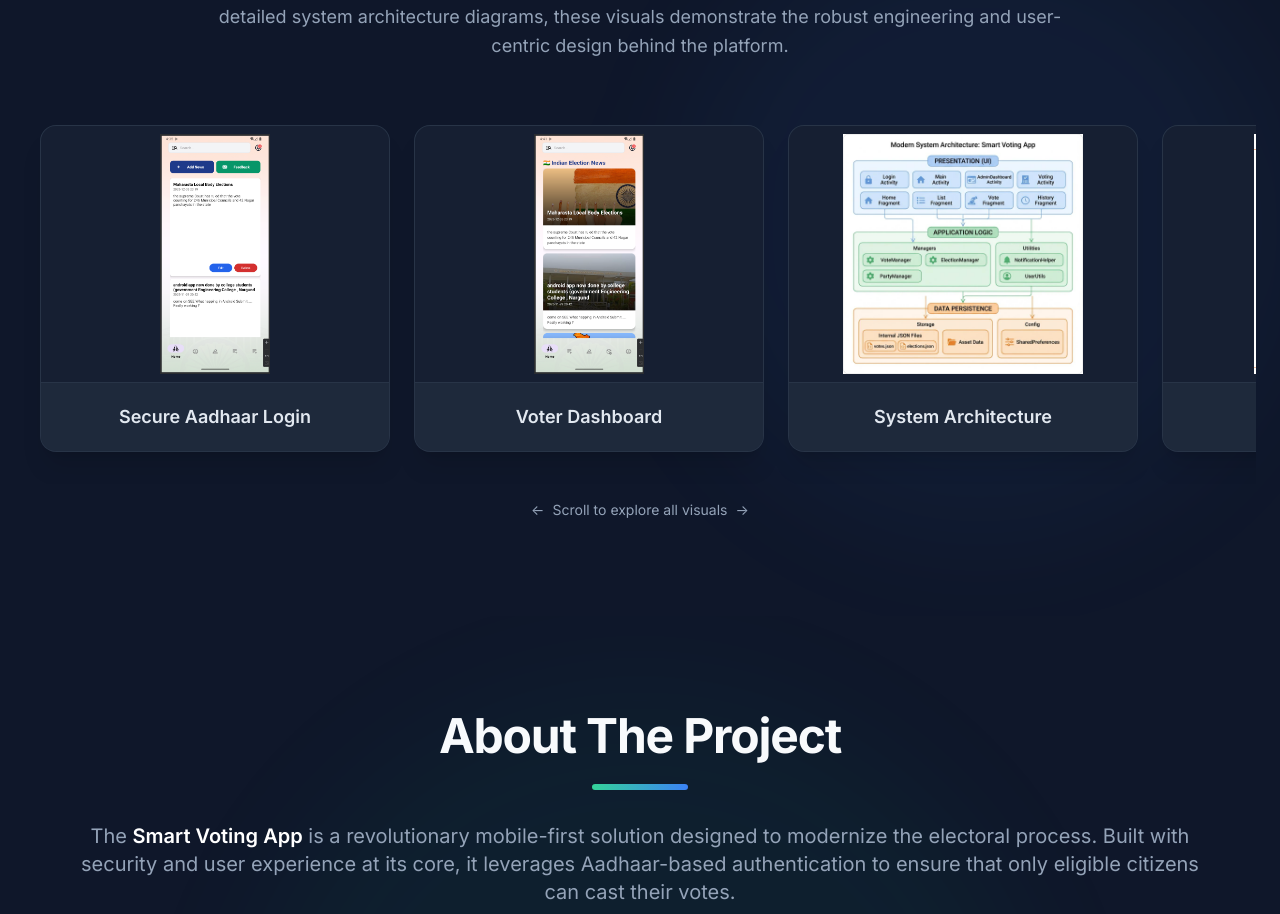
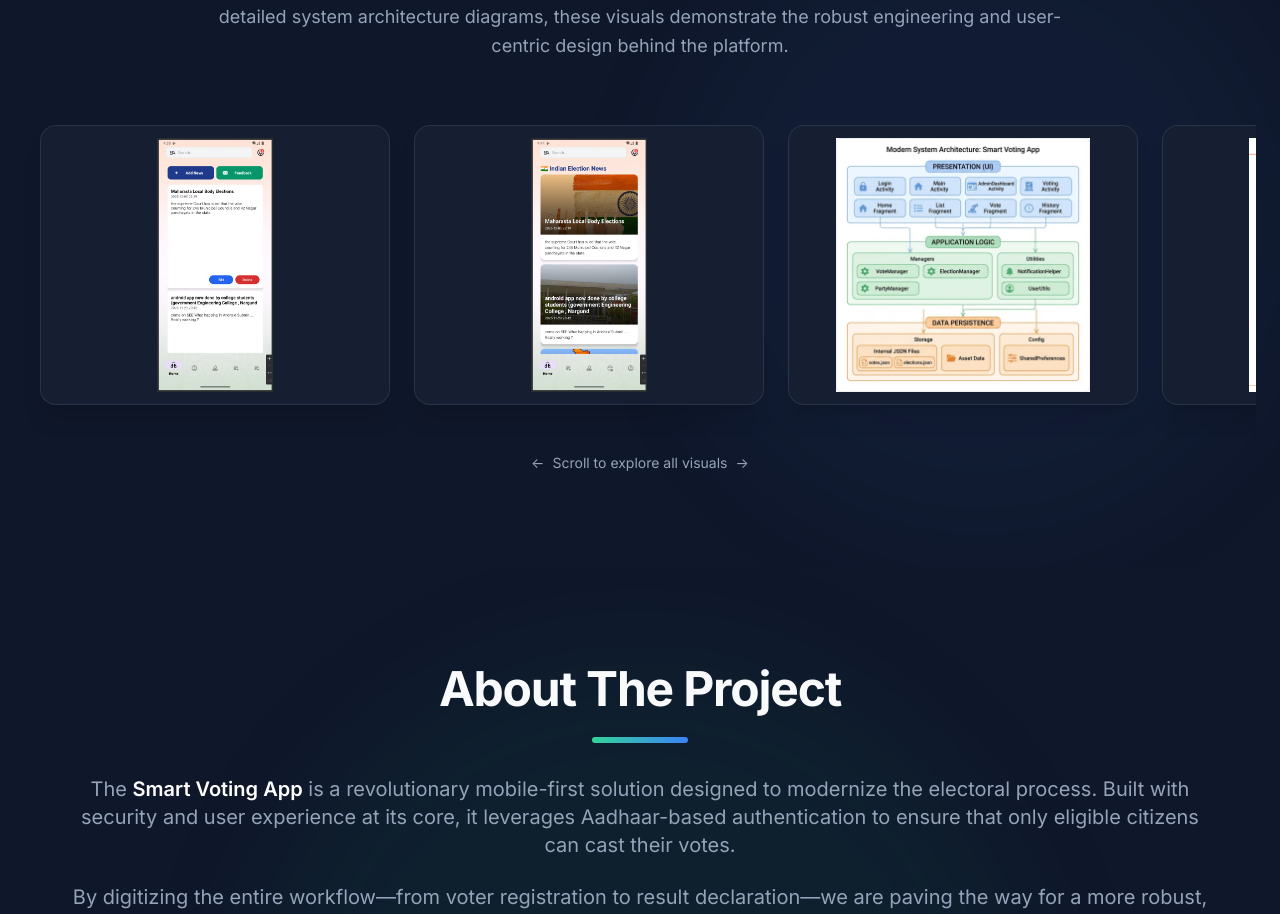
Before and after one commit to naveengoudamk/SmartVotingAppWeb, a React (Vite) app: page / in a window 1280 px wide. Shown: the part 1248-2162 px from the top of the page. Built offline with nearby package versions, Linux system fonts and the light colour scheme.

Commit message:
Remove image titles from gallery - display images only

```diff
--- a/src/components/Gallery.jsx
+++ b/src/components/Gallery.jsx
@@ -2,21 +2,20 @@ import React from 'react';
 
 const Gallery = () => {
     const keyScreens = [
-        { src: '/snap/AppLogin.png', alt: 'Secure Login', title: 'Secure Aadhaar Login' },
-        { src: '/snap/AppDashboard.png', alt: 'User Dashboard', title: 'Voter Dashboard' },
+        { src: '/snap/AppLogin.png', alt: 'Secure Login' },
+        { src: '/snap/AppDashboard.png', alt: 'User Dashboard' },
     ];
 
     const diagrams = [
-        { src: '/snap/SystemArchitecture.jpeg', alt: 'System Architecture', title: 'System Architecture' },
-        { src: '/snap/Flowchart.png', alt: 'Process Flow', title: 'Process Flowchart' },
-        { src: '/snap/use_case_diagram.jpeg', alt: 'Use Case Diagram', title: 'Use Case Diagram' },
-        { src: '/snap/uml_diagram.jpeg', alt: 'UML Diagram', title: 'Class Diagram' },
+        { src: '/snap/SystemArchitecture.jpeg', alt: 'System Architecture' },
+        { src: '/snap/Flowchart.png', alt: 'Process Flow' },
+        { src: '/snap/use_case_diagram.jpeg', alt: 'Use Case Diagram' },
+        { src: '/snap/uml_diagram.jpeg', alt: 'UML Diagram' },
     ];
 
     const screenshots = Array.from({ length: 12 }, (_, i) => ({
         src: `/snap/screenshot_${i + 1}.png`,
-        alt: `App Interface ${i + 1}`,
-        title: `App Interface ${i + 1}`
+        alt: `App Interface ${i + 1}`
     }));
 
     const allImages = [...keyScreens, ...diagrams, ...screenshots];
@@ -48,21 +47,16 @@ const Gallery = () => {
                                 <div
                                     key={index}
                                     className="group relative bg-[var(--color-surface)] rounded-2xl shadow-xl overflow-hidden border border-slate-700/50 hover:border-emerald-500/50 transition-all duration-300 transform hover:-translate-y-2 hover:shadow-2xl hover:shadow-emerald-500/10 flex-shrink-0"
-                                    style={{ width: '350px' }}
+                                    style={{ width: '350px', height: '280px' }}
                                 >
-                                    <div className="overflow-hidden bg-slate-900/50 flex items-center justify-center h-64 relative">
+                                    <div className="w-full h-full overflow-hidden bg-slate-900/50 flex items-center justify-center relative">
                                         <div className="absolute inset-0 bg-gradient-to-t from-slate-900/80 to-transparent opacity-0 group-hover:opacity-100 transition-opacity duration-300 z-10"></div>
                                         <img
                                             src={img.src}
                                             alt={img.alt}
-                                            className="w-full h-full object-contain p-2 group-hover:scale-110 transition-transform duration-500"
+                                            className="w-full h-full object-contain p-3 group-hover:scale-110 transition-transform duration-500"
                                             loading="lazy"
                                         />
-                                    </div>
-                                    <div className="p-5 border-t border-slate-700/50 relative z-20 bg-[var(--color-surface)]">
-                                        <h3 className="text-lg font-semibold text-slate-200 group-hover:text-emerald-400 transition-colors text-center">
-                                            {img.title}
-                                        </h3>
                                     </div>
                                 </div>
                             ))}
```
